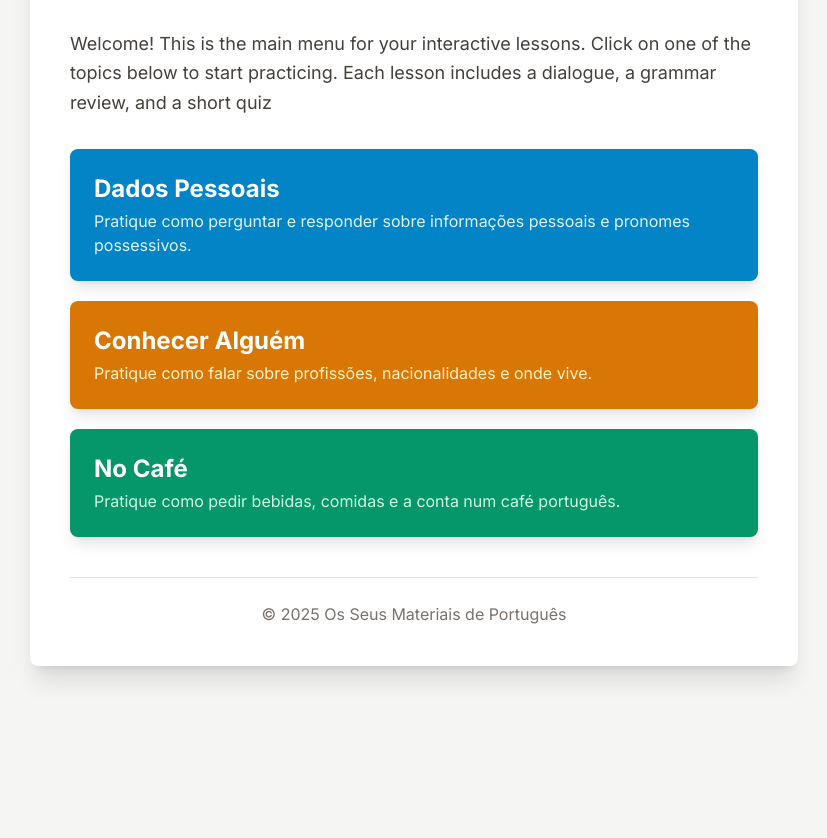
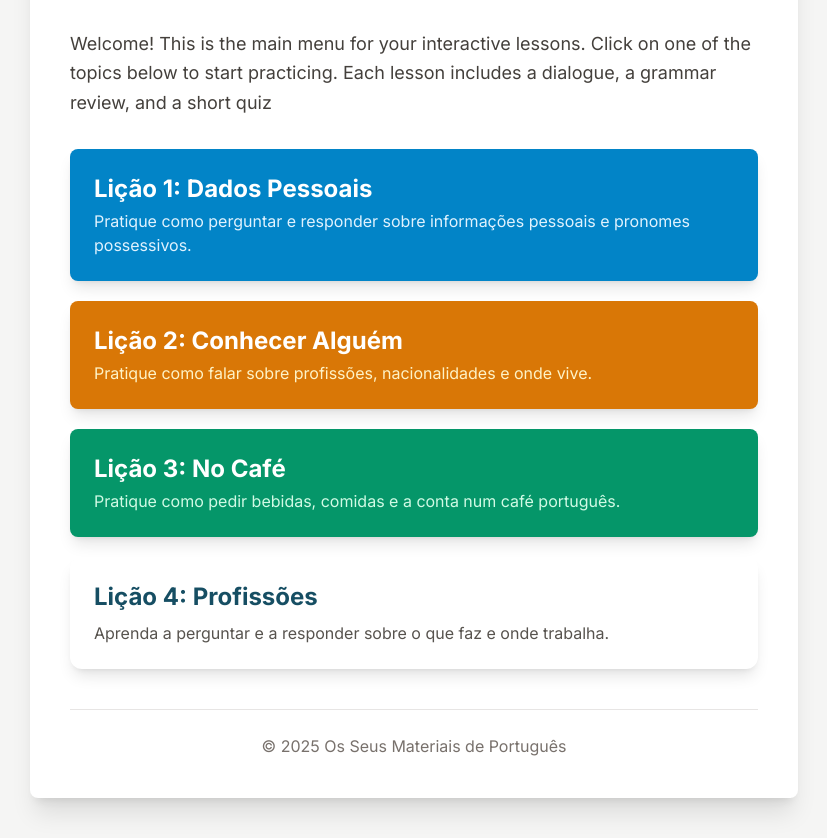
Before and after one commit to sheilakarine-debug/dialogos-portugues, a plain HTML site: page index.html in a window 1280 px wide. Shown: the part 184-1022 px from the top of the page, without its empty margins (226-1053 px from the left). Before the commit the page ends 890 px from the top, so only its background shows below. Drawn offline with nearby package versions, Linux system fonts and the light colour scheme.

Commit message:
Update index.html

```diff
--- a/index.html
+++ b/index.html
@@ -30,21 +30,28 @@
 
                 <!-- Link para a pagina: Dados Pessoais -->
                 <a href="dialogo_dados_pessoais.html" class="block p-6 bg-sky-600 text-white rounded-lg shadow-lg hover:bg-sky-700 transition-all duration-200 transform hover:-translate-y-1">
-                    <h2 class="text-2xl font-bold">Dados Pessoais</h2>
+                    <h2 class="text-2xl font-bold">Lição 1: Dados Pessoais</h2>
                     <p class="text-sky-100 mt-1">Pratique como perguntar e responder sobre informações pessoais e pronomes possessivos.</p>
                 </a>
 
                 <!-- Link para a pagina: Conhecer Alguém -->
                 <a href="dialogo_conhecer_alguem.html" class="block p-6 bg-amber-600 text-white rounded-lg shadow-lg hover:bg-amber-700 transition-all duration-200 transform hover:-translate-y-1">
-                    <h2 class="text-2xl font-bold">Conhecer Alguém</h2>
+                    <h2 class="text-2xl font-bold">Lição 2: Conhecer Alguém</h2>
                     <p class="text-amber-100 mt-1">Pratique como falar sobre profissões, nacionalidades e onde vive.</p>
                 </a>
 
                 <!-- Link para a pagina No Café -->
                 <a href="dialogo_no_cafe.html" class="block p-6 bg-emerald-600 text-white rounded-lg shadow-lg hover:bg-emerald-700 transition-all duration-200 transform hover:-translate-y-1">
-                    <h2 class="text-2xl font-bold">No Café</h2>
+                    <h2 class="text-2xl font-bold">Lição 3: No Café</h2>
                     <p class="text-emerald-100 mt-1">Pratique como pedir bebidas, comidas e a conta num café português.</p>
                 </a>
+
+
+		<!-- Link para a pagina Profissoes -->
+		<a href="dialogo_profissoes.html" class="block bg-white p-6 rounded-xl shadow-lg hover:shadow-xl transition-shadow duration-300 transform hover:-translate-y-1">
+    		<h3 class="text-2xl font-bold text-cyan-900 mb-2">Lição 4: Profissões</h3>
+    		<p class="text-stone-600">Aprenda a perguntar e a responder sobre o que faz e onde trabalha.</p>
+		</a>
 
             </div>
         </main>
```
